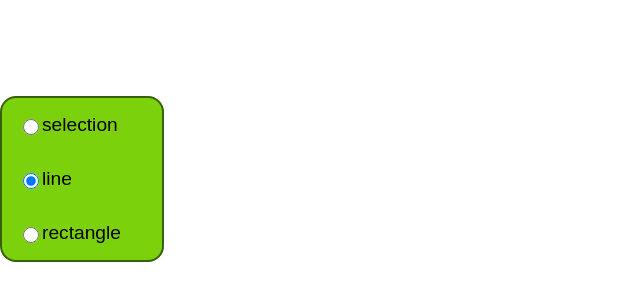
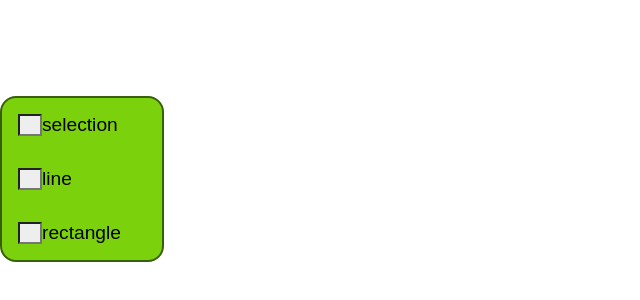
Before and after one commit to eakarr/draWMe-reactjs, a React (Create React App) app: page / in a window 1280 px wide. Shown: the part 304-604 px from the top of the page, without its empty margins (0-640 px from the left). Built offline with nearby package versions, Linux system fonts and the light colour scheme.

Commit message:
Icons added and jsx modified

```diff
--- a/src/components/Canvas.jsx
+++ b/src/components/Canvas.jsx
@@ -9,6 +9,9 @@ import adjustElementCoordinates from "../helpers/adjustElementCoordinates";
 import resizedCoodinates from "../helpers/resizedCoordinates";
 
 import "./Canvas.scss";
+import mouseIcon from "../assets/mouse-icon.svg";
+import squareIcon from "../assets/square-icon.svg";
+import lineIcon from "../assets/line-icon.svg";
 
 // nearPoint function allows us to capturing the points of the drawing with an offset like < 5.
 const nearPoint = (x, y, x1, y1, name) => {
@@ -167,22 +170,19 @@ const Canvas = () => {
     <div>
       <div className="container-buttons">
         <StyleButtons
-          type={"radio"}
+          src={mouseIcon}
           id={"selection"}
-          checked={toolType === "selection"}
-          onChange={() => setToolType("selection")}
+          onClick={() => setToolType("selection")}
         />
         <StyleButtons
-          type={"radio"}
+          src={lineIcon}
           id={"line"}
-          checked={toolType === "line"}
-          onChange={() => setToolType("line")}
+          onClick={() => setToolType("line")}
         />
         <StyleButtons
-          type={"radio"}
+          src={squareIcon}
           id={"rectangle"}
-          checked={toolType === "rectangle"}
-          onChange={() => setToolType("rectangle")}
+          onClick={() => setToolType("rectangle")}
         />
       </div>
       <canvas
```
